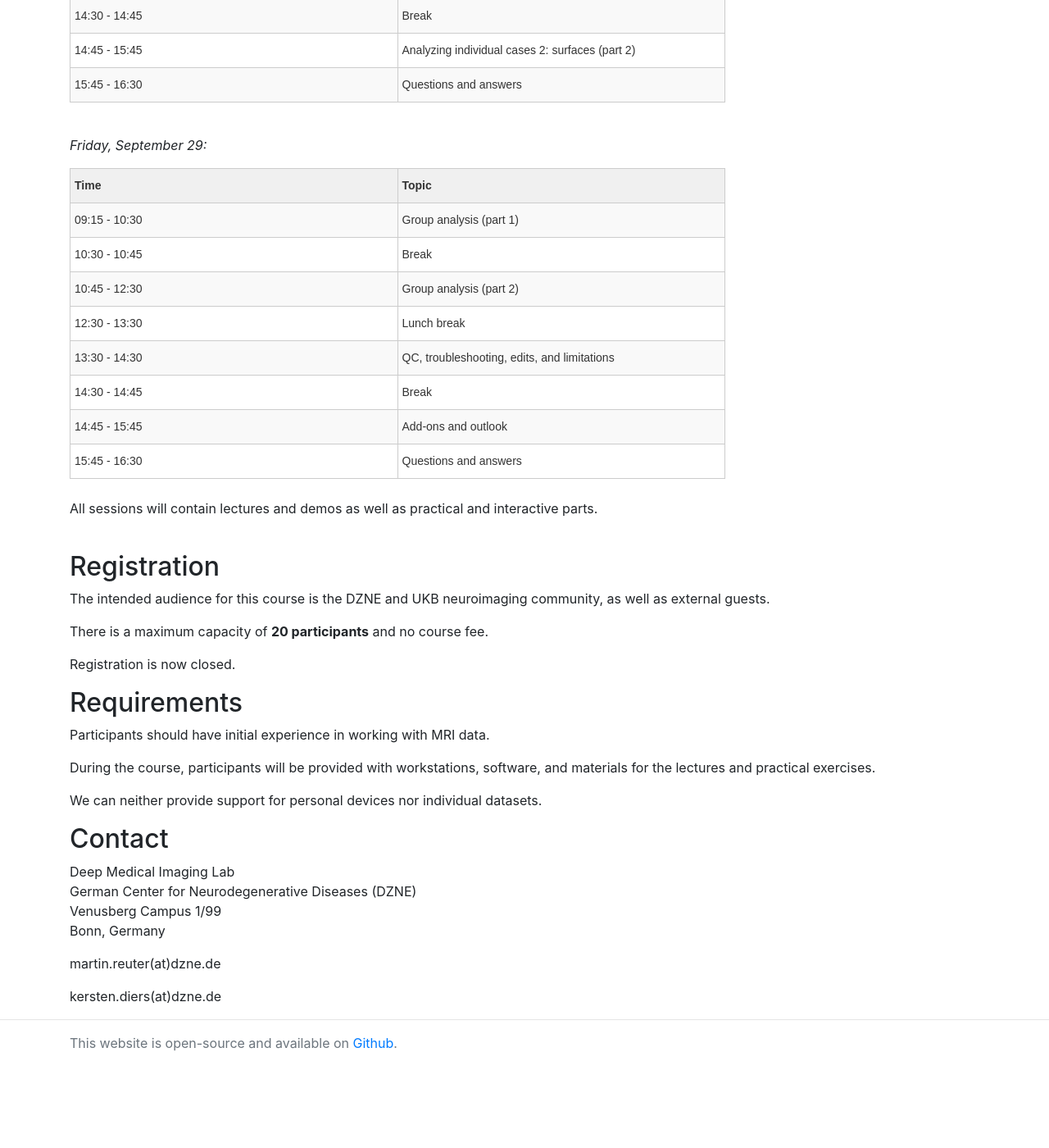
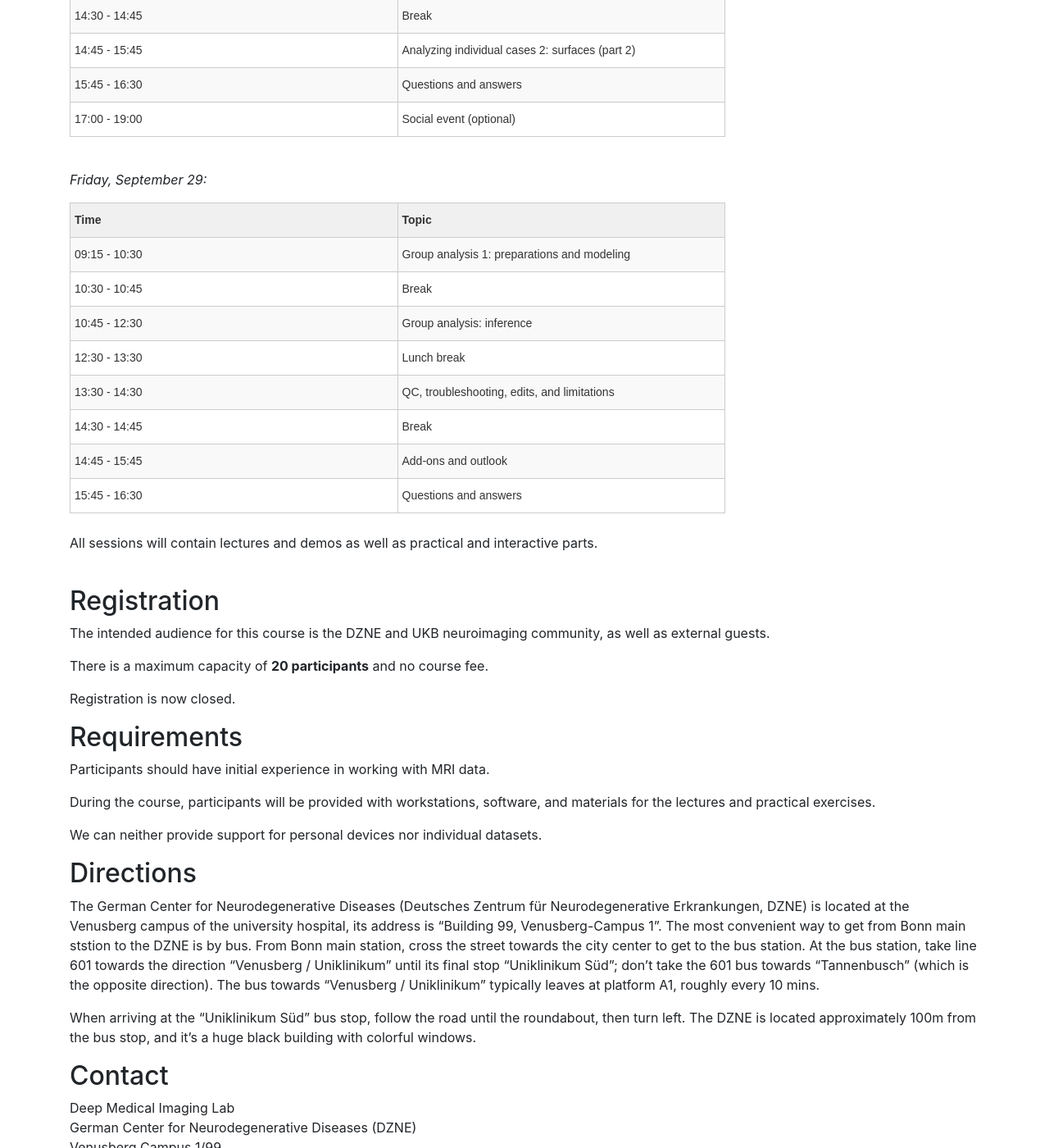
Before and after one commit to Deep-MI/Deep-MI.github.io, a Jekyll site: the page built from events/index.md, in a window 1280 px wide and 1400 px high, scrolled down 1300 px. Shown: the whole window at 82% size. Built offline with Jekyll 4.4.1, drawn with Linux system fonts in a browser that asks for light colours; nearby versions of some CDN libraries; comment, search, counter and statistics services are not loaded; before the commit the page ends 2600 px from its top, so only the background shows below that; some of the changed text lies outside the part shown.

Commit message:
Add directions, update schedule

```diff
--- a/events/index.md
+++ b/events/index.md
@@ -30,16 +30,16 @@ The goal of the course is to equip participants with working knowledge about fun
 
 ## Dates
 
-The course will be held on **September 28 and 29** (Thursday and Friday) **between 9:00 am and 4:30 pm**.
+The course will be held on **September 28 and 29** (Thursday and Friday) **between 9:15 am and 4:30 pm**.
 
 
 ## Places
 
 The course takes place at the **German Center for Neurodegenerative Diseases (DZNE)**, Venusberg Campus, Bonn.
 
-Room: **B.1.119/120**. Non-DZNE participants will be picked-up at 9 am each day at the reception in the DZNE main building.
+Room: **B.1.119/120**. Non-DZNE participants will be picked-up at 9:10 am each day at the reception in the DZNE main building.
 
-## Preliminary Schedule
+## Schedule
 
 _Thursday, September 28:_
 
@@ -62,12 +62,13 @@ _Thursday, September 28:_
     <tr><td class="tg-buh4">09:15 - 09:30</td><td class="tg-buh4">Welcome</td></tr>
     <tr><td class="tg-0lax">09:30 - 10:30</td><td class="tg-0lax">FastSurfer / FreeSurfer overview</td></tr>
     <tr><td class="tg-buh4">10:30 - 10:45</td><td class="tg-buh4">Break</td></tr>
-    <tr><td class="tg-0lax">10:45 - 12:30</td><td class="tg-0lax">Analyzing individual cases 1: volumes</td></tr>
+    <tr><td class="tg-0lax">10:45 - 12:30</td><td class="tg-0lax">Analyzing individual cases 1: segmentations</td></tr>
     <tr><td class="tg-buh4">12:30 - 13:30</td><td class="tg-buh4">Lunch break</td></tr>
     <tr><td class="tg-0lax">13:30 - 14:30</td><td class="tg-0lax">Analyzing individual cases 2: surfaces (part 1)</td></tr>
     <tr><td class="tg-buh4">14:30 - 14:45</td><td class="tg-buh4">Break</td></tr>
     <tr><td class="tg-0lax">14:45 - 15:45</td><td class="tg-0lax">Analyzing individual cases 2: surfaces (part 2)</td></tr>
     <tr><td class="tg-buh4">15:45 - 16:30</td><td class="tg-buh4">Questions and answers</td></tr>
+    <tr><td class="tg-0lax">17:00 - 19:00</td><td class="tg-0lax">Social event (optional)</td></tr>
 </tbody>
 </table>
 <br>
@@ -79,9 +80,9 @@ _Friday, September 29:_
     <tr><th class="tg-fymr">Time</th><th class="tg-fymr">Topic</th></tr>
 </thead>
 <tbody>
-    <tr><td class="tg-buh4">09:15 - 10:30</td><td class="tg-buh4">Group analysis (part 1)</td></tr>
+    <tr><td class="tg-buh4">09:15 - 10:30</td><td class="tg-buh4">Group analysis 1: preparations and modeling</td></tr>
     <tr><td class="tg-0lax">10:30 - 10:45</td><td class="tg-0lax">Break</td></tr>
-    <tr><td class="tg-buh4">10:45 - 12:30</td><td class="tg-buh4">Group analysis (part 2)</td></tr>
+    <tr><td class="tg-buh4">10:45 - 12:30</td><td class="tg-buh4">Group analysis: inference</td></tr>
     <tr><td class="tg-0lax">12:30 - 13:30</td><td class="tg-0lax">Lunch break</td></tr>
     <tr><td class="tg-buh4">13:30 - 14:30</td><td class="tg-buh4">QC, troubleshooting, edits, and limitations</td></tr>
     <tr><td class="tg-0lax">14:30 - 14:45</td><td class="tg-0lax">Break</td></tr>
@@ -111,6 +112,11 @@ During the course, participants will be provided with workstations, software, an
 
 We can neither provide support for personal devices nor individual datasets.
 
+## Directions
+
+The German Center for Neurodegenerative Diseases (Deutsches Zentrum für Neurodegenerative Erkrankungen, DZNE) is located at the Venusberg campus of the university hospital, its address is "Building 99, Venusberg-Campus 1". The most convenient way to get from Bonn main ststion to the DZNE is by bus. From Bonn main station, cross the street towards the city center to get to the bus station. At the bus station, take line 601 towards the direction "Venusberg / Uniklinikum" until its final stop "Uniklinikum Süd"; don’t take the 601 bus towards "Tannenbusch" (which is the opposite direction). The bus towards "Venusberg / Uniklinikum" typically leaves at platform A1, roughly every 10 mins.
+
+When arriving at the "Uniklinikum Süd" bus stop, follow the road until the roundabout, then turn left. The DZNE is located approximately 100m from the bus stop, and it’s a huge black building with colorful windows.
 
 ## Contact
 
```
